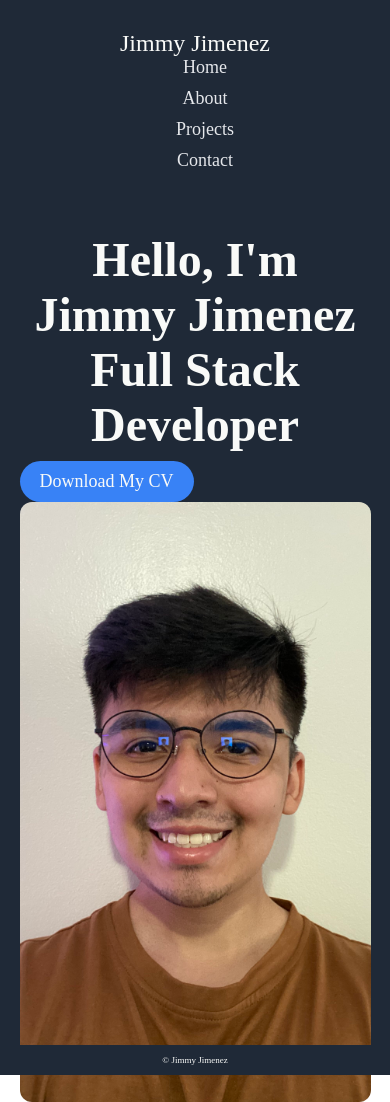
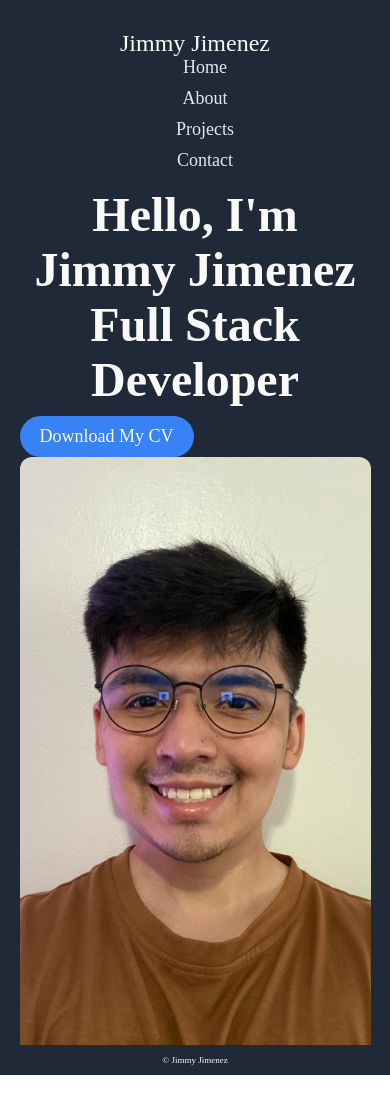
Before and after one commit to JimmyJimenez2400/Resume-Page, a plain HTML site: page index.html in a window 390 px wide. After the commit the page ends 1075 px from the top, so only its background shows below. Drawn offline with Linux system fonts and the light colour scheme.

Commit message:
Add navbar, media queries for small screens, hero
Added a navbar along with media queries for small screens, added hero
section along with a download button for CV.

```diff
--- a/style/style.css
+++ b/style/style.css
@@ -188,7 +188,6 @@ a {
         flex-direction: column;
     }
     #hero .container .heading {
-        margin-top: 90px;
         text-align: center;
     }
 }
```
